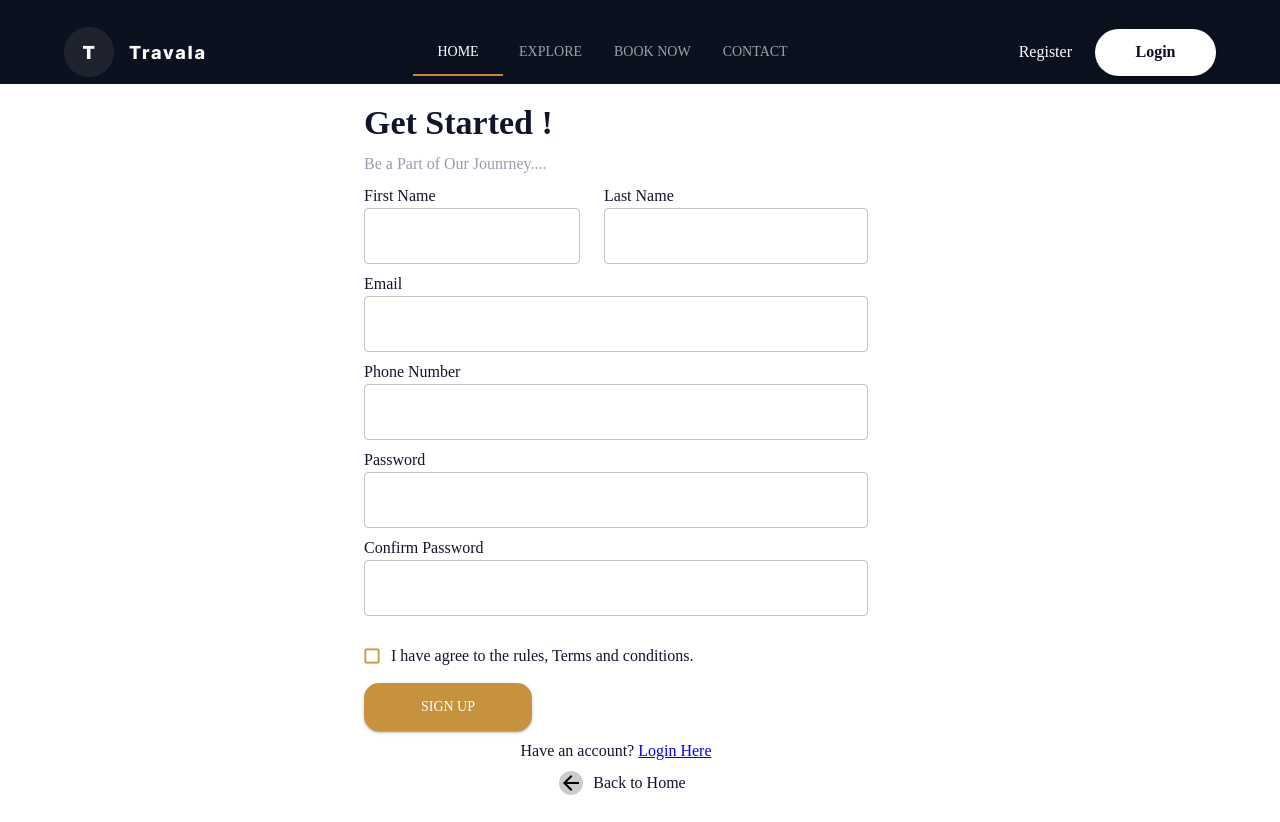
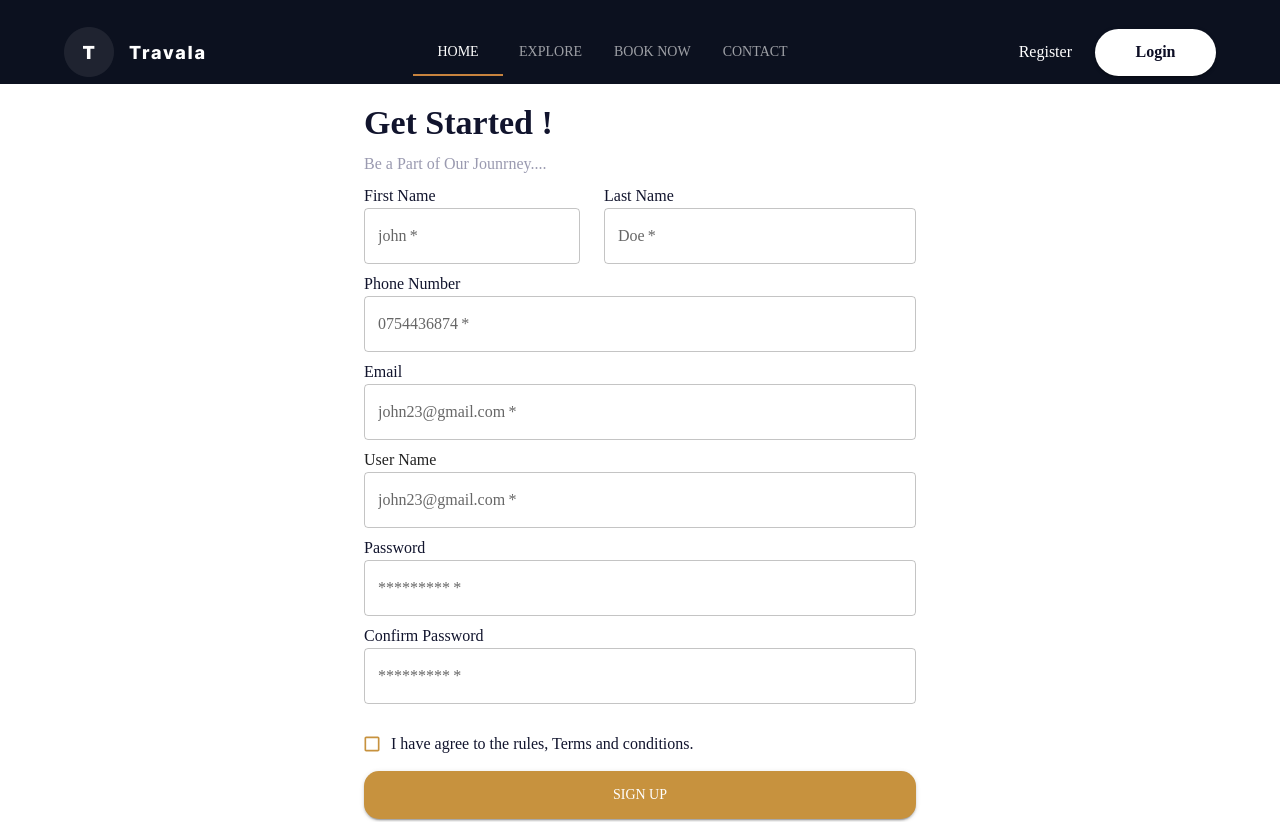
Before and after one commit to Software-Lifecycle-Consultants/slc-open-hms, a Next.js app: page /register in a window 1280 px wide. Shown: the top 822 px of the page. Built offline with nearby package versions, Linux system fonts and the light colour scheme.

Commit message:
Added the User Name section in the Register Page

```diff
--- a/app/register/page.tsx
+++ b/app/register/page.tsx
@@ -17,8 +17,9 @@ import ArrowBack from "@mui/icons-material/ArrowBack";
 interface RegisterData {
   firstname: string;
   lastname: string;
+  phone: string;
   email: string;
-  phone: string;
+  username: string;
   password: string;
   confirm_pwd: string;
 }
@@ -26,8 +27,9 @@ const Register: React.FC = () => {
   const [formData, setFormData] = useState<RegisterData>({
     firstname: "",
     lastname: "",
+    phone: "",
     email: "",
-    phone: "",
+    username: "",
     password: "",
     confirm_pwd: ""
   });
@@ -68,8 +70,9 @@ const Register: React.FC = () => {
     setFormData({
       firstname: "",
       lastname: "",
+      phone: "",
       email: "",
-      phone: "",
+      username: "",
       password: "",
       confirm_pwd: ""
     });
@@ -86,7 +89,7 @@ const Register: React.FC = () => {
       <form onSubmit={handleSubmit}>
       <Grid container rowSpacing={1} columnSpacing={{ xs: 1, sm: 0, md: 3 }}>
       { /* Assign to the Header Details */ }
-          <Grid item xs={10}>
+          <Grid item xs={12}>
             <Typography variant="h4" sx={{
               marginTop: "18px",
               fontWeight: "bold",
@@ -108,7 +111,7 @@ const Register: React.FC = () => {
             {registerPageDetails.registerPageFirstNameSection}
             <TextField
               fullWidth
-              label=""
+              label="john"
               variant="outlined"
               type="firstname"
               value={formData.firstname}
@@ -117,13 +120,13 @@ const Register: React.FC = () => {
             />
           </Grid>
           {/* Last Name Section */}
-          <Grid item xs={6} sx={{
+          <Grid item xs={7} sx={{
             color: '#11142D'
           }}>
             {registerPageDetails.registerPageLastNameSection}
             <TextField
               fullWidth
-              label=""
+              label="Doe"
               variant="outlined"
               type="lastname"
               value={formData.lastname}
@@ -131,14 +134,30 @@ const Register: React.FC = () => {
               required
             />
           </Grid>
+          {/* Phone Number Section */}
+          <Grid item xs={12} sx={{
+            color: '#11142D'
+          }}>
+            {registerPageDetails.registerPagePhoneNumSection}
+            <TextField
+              fullWidth
+              label="0754436874"
+              variant="outlined"
+              type="phone"
+              name="phone"
+              value={formData.phone}
+              onChange={(e) => handleChange(e, "phone")}
+              required
+            />
+          </Grid>
           {/* Email Section */}
-          <Grid item xs={11} sx={{
+          <Grid item xs={12} sx={{
             color: '#11142D'
           }}>
             {registerPageDetails.registerPageEmailSection}
             <TextField
               fullWidth
-              label=""
+              label="john23@gmail.com"
               variant="outlined"
               type="email"
               name="email"
@@ -147,30 +166,27 @@ const Register: React.FC = () => {
               required
             />
           </Grid>
-          {/* Phone Number Section */}
-          <Grid item xs={11} sx={{
-            color: '#11142D'
-          }}>
-            {registerPageDetails.registerPagePhoneNumSection}
+          {/* User Name Section */}
+          <Grid item xs={12}>
+          {registerPageDetails.registerPageUserNameSection}
             <TextField
               fullWidth
-              label=""
+              label="john23@gmail.com"
               variant="outlined"
-              type="phone"
-              name="phone"
-              value={formData.phone}
-              onChange={(e) => handleChange(e, "phone")}
+              name="username"
+              value={formData.username}
+              onChange={(e) => handleChange(e, "username")}
               required
             />
           </Grid>
           {/* Password Section */}
-          <Grid item xs={11} sx={{
+          <Grid item xs={12} sx={{
             color: '#11142D'
           }}>
             {registerPageDetails.registerPagePasswordSection}
             <TextField
               fullWidth
-              label=""
+              label="*********"
               variant="outlined"
               type="password"
               name="password"
@@ -180,13 +196,13 @@ const Register: React.FC = () => {
             />
           </Grid>
           {/* Confirm Password Section */}
-          <Grid item xs={11} sx={{
+          <Grid item xs={12} sx={{
             color: '#11142D'
           }}>
             {registerPageDetails.registerPageConfirmPwdSection}
             <TextField
               fullWidth
-              label=""
+              label="*********"
               variant="outlined"
               type="password"
               name="password"
@@ -196,7 +212,7 @@ const Register: React.FC = () => {
             />
           </Grid>
           {/* Agree to the Ruls Section */}
-          <Grid item xs={11} marginTop={1}>
+          <Grid item xs={12} marginTop={1}>
             <FormControlLabel sx={{
               marginTop: "5px",
               color: '#11142D'
@@ -216,7 +232,7 @@ const Register: React.FC = () => {
             />
           </Grid>
           {/* Sign Up Section */}
-          <Grid item xs={4} sx={{
+          <Grid item xs={12} sx={{
             display: 'flex',
             justifyContent: 'center',
             alignItems: 'center',
@@ -243,7 +259,7 @@ const Register: React.FC = () => {
             <Typography>{registrationMessage}</Typography>
           </Grid>
           {/* Render to Have an account the Login page */}
-          <Grid item xs={11} sx={{
+          <Grid item xs={12} sx={{
             color: '#11142D'
           }}>
             <Typography align="center">
--- a/data/registerPage.ts
+++ b/data/registerPage.ts
@@ -4,8 +4,9 @@ export const registerPageDetails ={
     registerPageSubtitle: "Be a Part of Our Jounrney....",
     registerPageFirstNameSection: "First Name",
     registerPageLastNameSection: "Last Name",
+    registerPagePhoneNumSection: "Phone Number",
     registerPageEmailSection: " Email",
-    registerPagePhoneNumSection: "Phone Number",
+    registerPageUserNameSection: "User Name",
     registerPagePasswordSection: "Password",
     registerPageConfirmPwdSection: "Confirm Password",
     registerPageAgreeRulesSection: "I have agree to the rules, Terms and conditions.",
```
